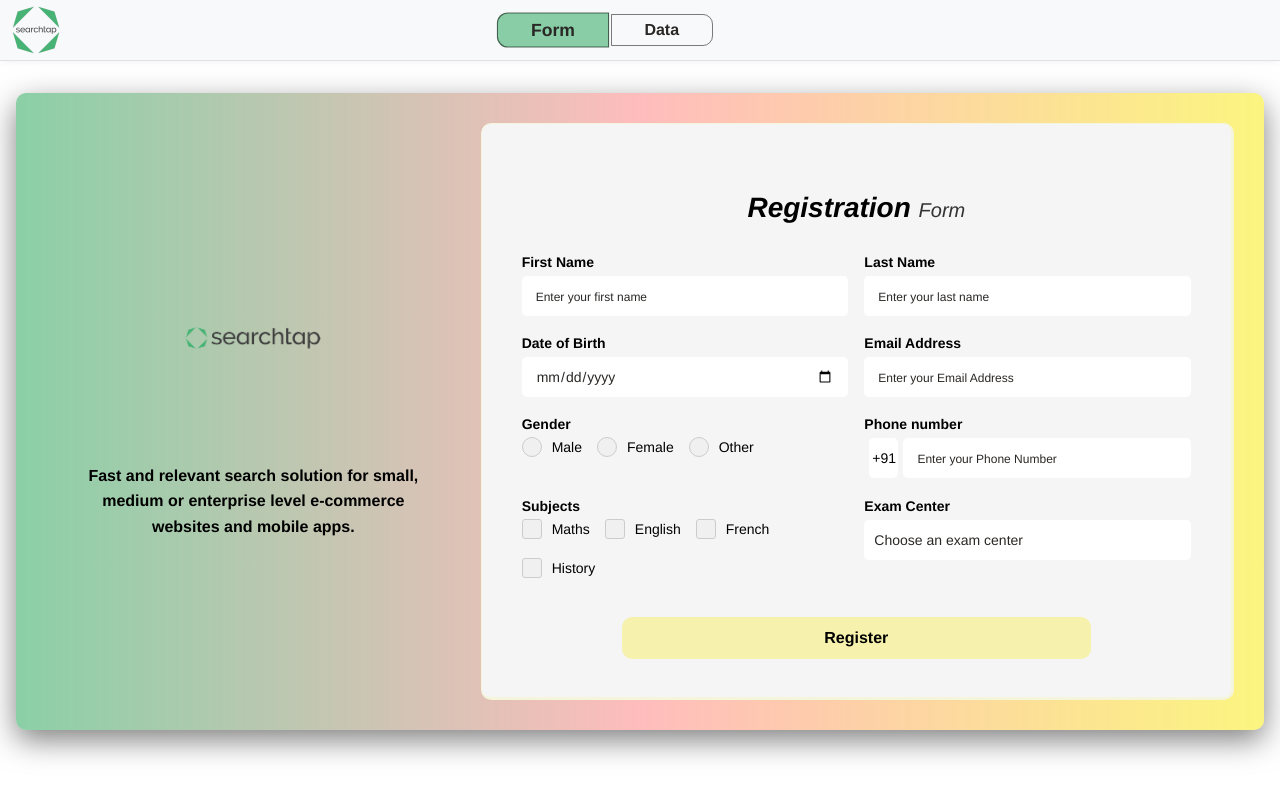
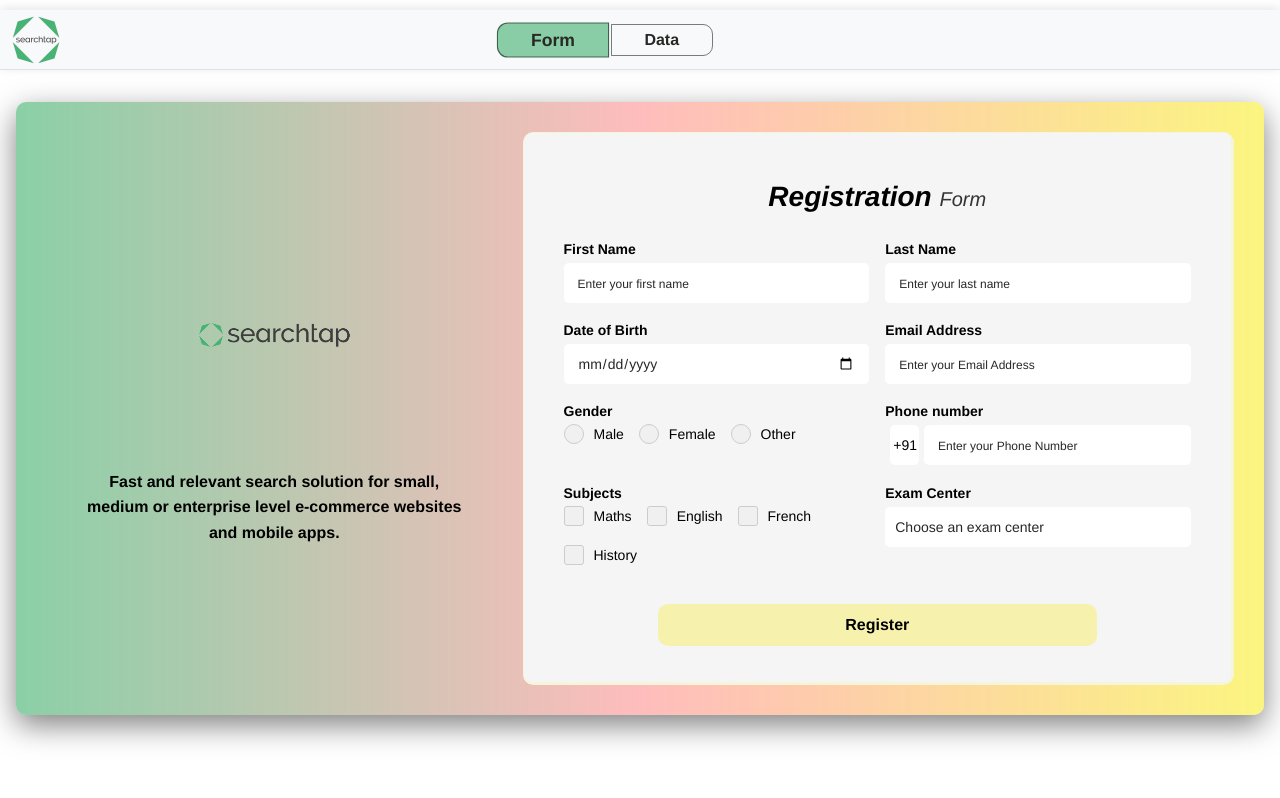
Before and after one commit to Neovin-dev/VueForm, a Vue app: page / in a window 1280 px wide. Built offline with nearby package versions, Linux system fonts and the light colour scheme.

Commit message:
--max-width

```diff
--- a/src/components/RegistrationData.vue
+++ b/src/components/RegistrationData.vue
@@ -403,7 +403,7 @@ export default {
   flex-direction: row;
   justify-content: center;
   width: 100%;
-  max-width: 1400px;
+  max-width: 1300px;
   background: #833ab448;
   background: linear-gradient(90deg, #47b474a1, rgba(253, 29, 29, 0.293) 50%, #f7eb0280);
   backdrop-filter: blur(20px);
@@ -411,8 +411,8 @@ export default {
   border-radius: 10px;
   box-shadow: 0 10px 30px rgba(0, 0, 0, 0.5);
   border: 1px solid var(--border-color);
-  border-bottom: 3px solid rgba(0, 0, 0, 0.467);
-  border-right: 3px solid rgba(0, 0, 0, 0.467);
+  /* border-bottom: 3px solid rgba(0, 0, 0, 0.467);
+  border-right: 3px solid rgba(0, 0, 0, 0.467); */
 }
 
 .filters-container {
--- a/src/components/RegistrationForm.vue
+++ b/src/components/RegistrationForm.vue
@@ -386,7 +386,7 @@ label {
   display: flex;
   flex-direction: row;
   width: 100%;
-  max-width: 1400px;
+  max-width: 1300px;
   /* max-height: 620px; */
   padding: 20px;
   /* background-color: transparent; */
@@ -402,7 +402,7 @@ label {
 }
 
 .info-panel {
-  flex: 0.5;
+  flex: 0.6;
   background-color: var(--panel-bg-color);
   padding: 40px;
   display: flex;
@@ -450,7 +450,7 @@ label {
   flex: 1;
   background: whitesmoke;
   backdrop-filter: blur(10px);
-  padding: 40px;
+  padding: 20px 40px 40px 40px;
   padding-bottom: 5px;
   margin: 10px;
   border-radius: 10px;
@@ -461,7 +461,7 @@ label {
 
 .form-container-Mform h3 {
   text-align: center;
-  margin-bottom: 30px;
+  /* margin-bottom: 30px; */
   color: var(--text-color);
 }
 
--- a/src/components/TheHeader.vue
+++ b/src/components/TheHeader.vue
@@ -125,6 +125,7 @@ header {
 }
 
 .header-container {
+  box-sizing: border-box;
   z-index: 1000;
   /* background-color: transparent; */
   /* background: #833ab448;
@@ -136,21 +137,21 @@ header {
   );
   backdrop-filter: blur(20px); */
   background: #f8f9fa;
-  border-bottom: 1px solid #dee2e6;
+  /* border-bottom: 1px solid #dee2e6; */
   box-shadow: 0 -2px 10px rgba(0, 0, 0, 0.1);
   display: flex;
   flex-direction: row;
   align-items: center;
-  height: 40px;
+  height: 60px;
   /* margin-left: 10%; */
   width: 100%;
   justify-content: space-between;
-  padding: 10px 2%;
+  padding: 10px 30px;
   /* box-shadow: 0px 0.5px 40px #ff7b7bb7; */
   border-radius: 10px;
   border: 1px solid #000000b7;
-  border-right: 4px solid #000000b7;
-  max-width: 1310px;
+  /* border-right: 4px solid #000000b7; */
+  max-width: 1300px;
 }
 
 .swap-view-container {
@@ -273,25 +274,12 @@ img {
 }
 
 @media (max-width: 1280px) {
-  header {
-    margin: 0;
-    border-radius: 0;
-  }
+
   .header-container {
-    z-index: 1000;
-    /* background-color: transparent; */
-    /* background: #833ab448;
-  background: linear-gradient(
-    90deg,
-    rgba(131, 58, 180, 0.599) 0%,
-    rgba(253, 29, 29, 0.293) 50%,
-    rgba(252, 176, 69, 0.178) 100%
-  );
-  backdrop-filter: blur(20px); */
     display: flex;
     flex-direction: row;
     align-items: center;
-    height: 40px;
+    height: 60px;
     width: 100%;
     justify-content: space-between;
     padding: 10px 25px;
```
